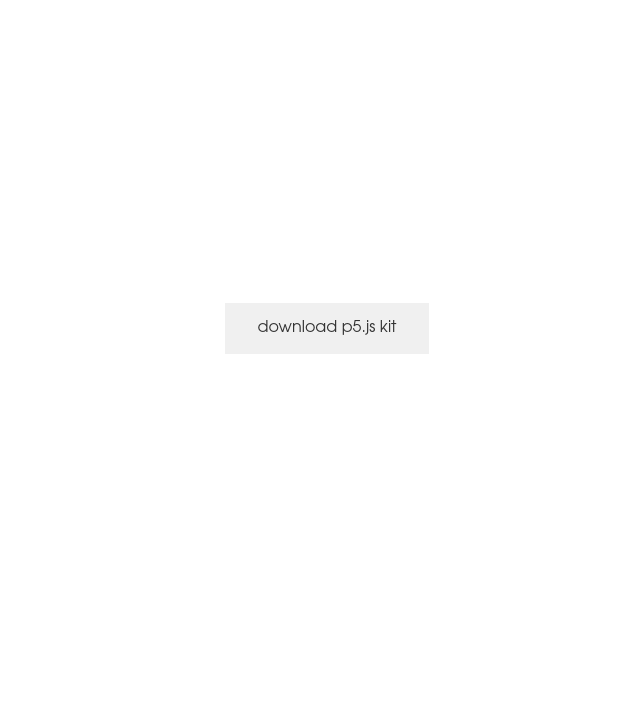
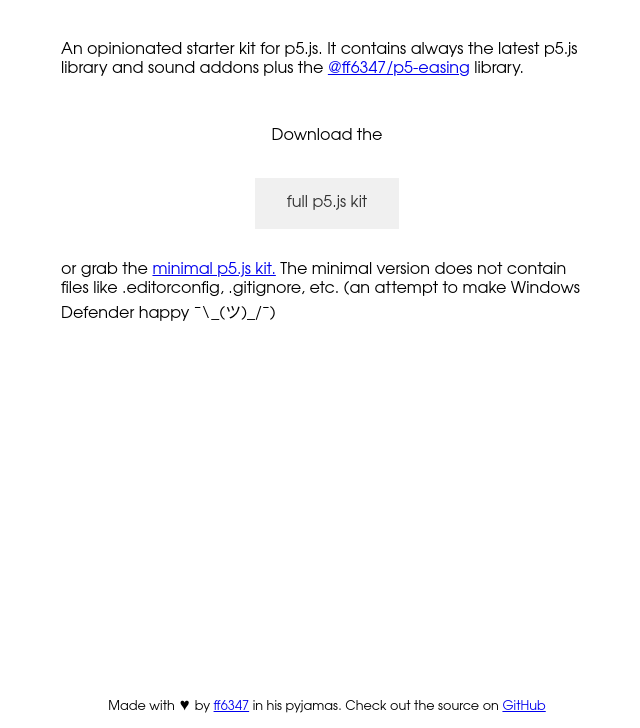
Before and after one commit to inpyjamas/p5-starter-kit, an Astro site: page / in a window 1280 px wide. Shown: the part 72-800 px from the top of the page, without its empty margins (313-953 px from the left). Built offline with nearby package versions, Linux system fonts and the light colour scheme; Astro itself is replaced by a stand-in of ours.

Commit message:
feat: Create minimal package

```diff
--- a/src/layouts/Layout.astro
+++ b/src/layouts/Layout.astro
@@ -19,7 +19,8 @@
 		width: 100%;
 		height: 100%;
 		display: flex;
-		justify-content: center;
+		justify-content: space-between;
 		align-items: center;
+		flex-direction: column;
 	}
 </style>
--- a/src/pages/index.astro
+++ b/src/pages/index.astro
@@ -7,18 +7,60 @@
 
 <Layout>
 	<main>
-		<a href="/api/package" download="package">download p5.js kit</a>
+		<h1>p5.js Starter Kit</h1>
+		<p>
+			An opinionated starter kit for p5.js. It contains always the latest p5.js
+			library and sound addons plus the <a
+				href="https://www.npmjs.com/package/@ff6347/p5-easing"
+				target="_blank">@ff6347/p5-easing</a
+			> library.
+		</p>
+		<p>Download the</p>
+		<a href="/api/package" download="package" id="download-link">
+			full p5.js kit</a
+		>
+		<p>
+			or grab the
+			<a
+				href="/api/package?minimal=true"
+				download="package"
+				id="download-link-minimal"
+			>
+				minimal p5.js kit.</a
+			>
+
+			The minimal version does not contain files like .editorconfig, .gitignore,
+			etc. (an attempt to make Windows Defender happy <code>¯\_(ツ)_/¯</code>)
+		</p>
 	</main>
+	<footer>
+		<p>
+			Made with &heartsuit; by <a
+				href="https://fabianmoronzirfas.me"
+				target="_blank">ff6347</a
+			> in his pyjamas. Check out the source on <a
+				href="https://github.com/inpyjamas/p5-starter-kit"
+				target="_blank">GitHub</a
+			>
+		</p>
+	</footer>
 </Layout>
 <style>
-	main {
-		text-align: center;
+	* {
 		/* Geometric Humanist */
 		font-family: Avenir, Montserrat, Corbel, "URW Gothic", source-sans-pro,
 			sans-serif;
+		box-sizing: border-box;
+	}
+	main {
 		font-weight: normal;
+		display: flex;
+		flex-direction: column;
+		align-items: center;
+		gap: 1rem;
+		max-width: 60ch;
 	}
-	main a {
+	main a#download-link {
 		display: inline-block;
 		padding: 1rem 2rem;
 		background-color: #f0f0f0;
@@ -26,9 +68,14 @@
 		text-decoration: none;
 		border-radius: 0rem;
 		transition: all 250ms;
+		max-width: fit-content;
 	}
-	main a:hover {
+	main a#download-link:hover {
 		background-color: #ff6347;
 		color: #f0f0f0;
 	}
+
+	footer {
+		font-size: 0.8rem;
+	}
 </style>
```
Also changed, not shown: src/pages/api/package.ts (+22 -5 lines).
